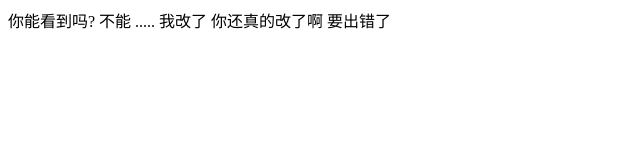
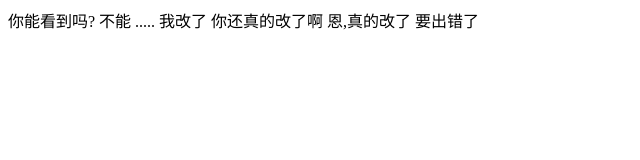
Before and after one commit to chenliuyang/My-project, a plain HTML site: page 0919JS24/index.html in a window 1280 px wide. Shown: the whole page, without its empty margins (0-640 px from the left). Drawn offline with Linux system fonts and the light colour scheme.

Commit message:
Update index.html

```diff
--- a/0919JS24/index.html
+++ b/0919JS24/index.html
@@ -10,6 +10,7 @@
 		.....
 		我改了
 		你还真的改了啊
+		恩,真的改了
 		要出错了
 	</body>
 </html>
```
